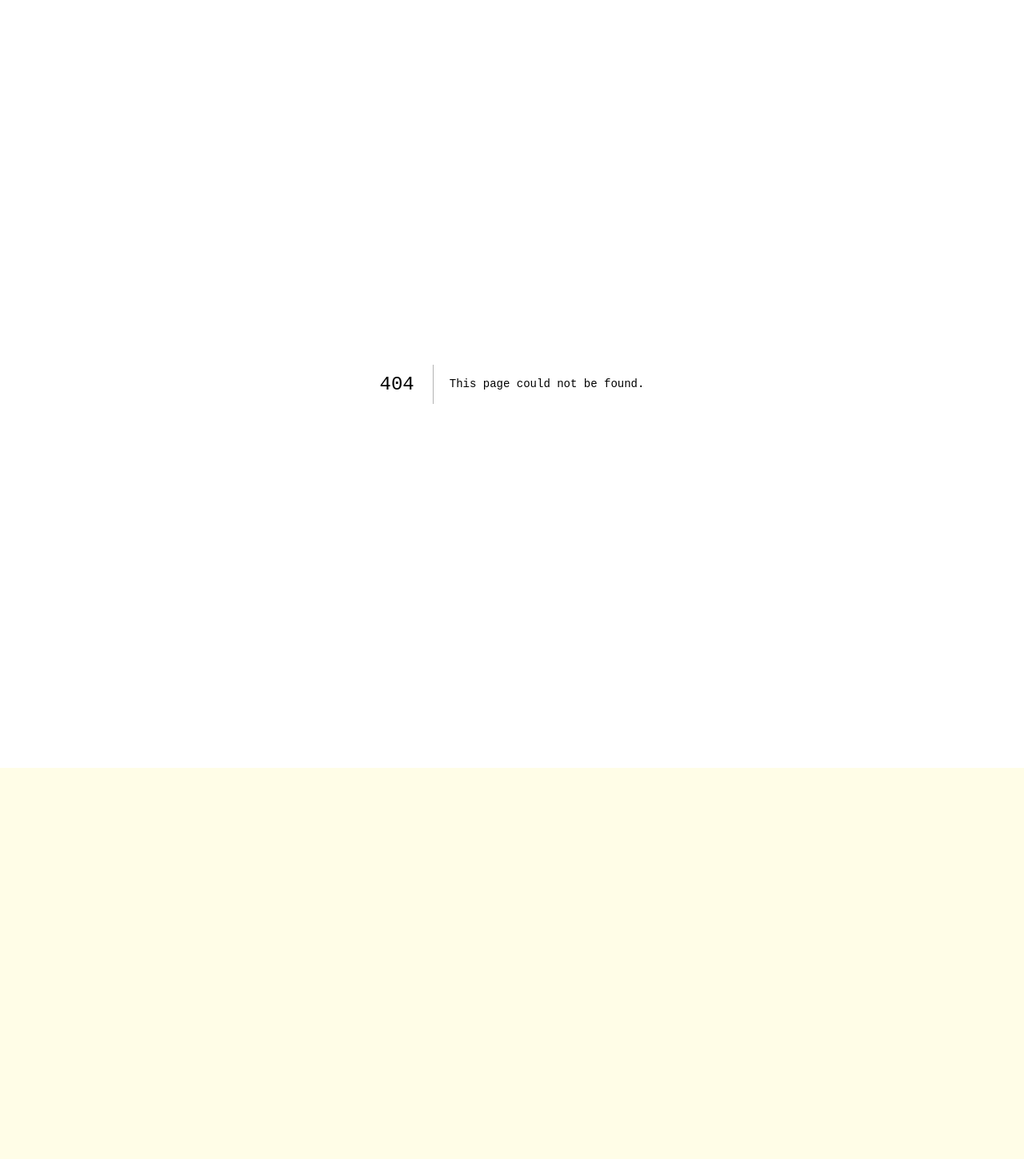
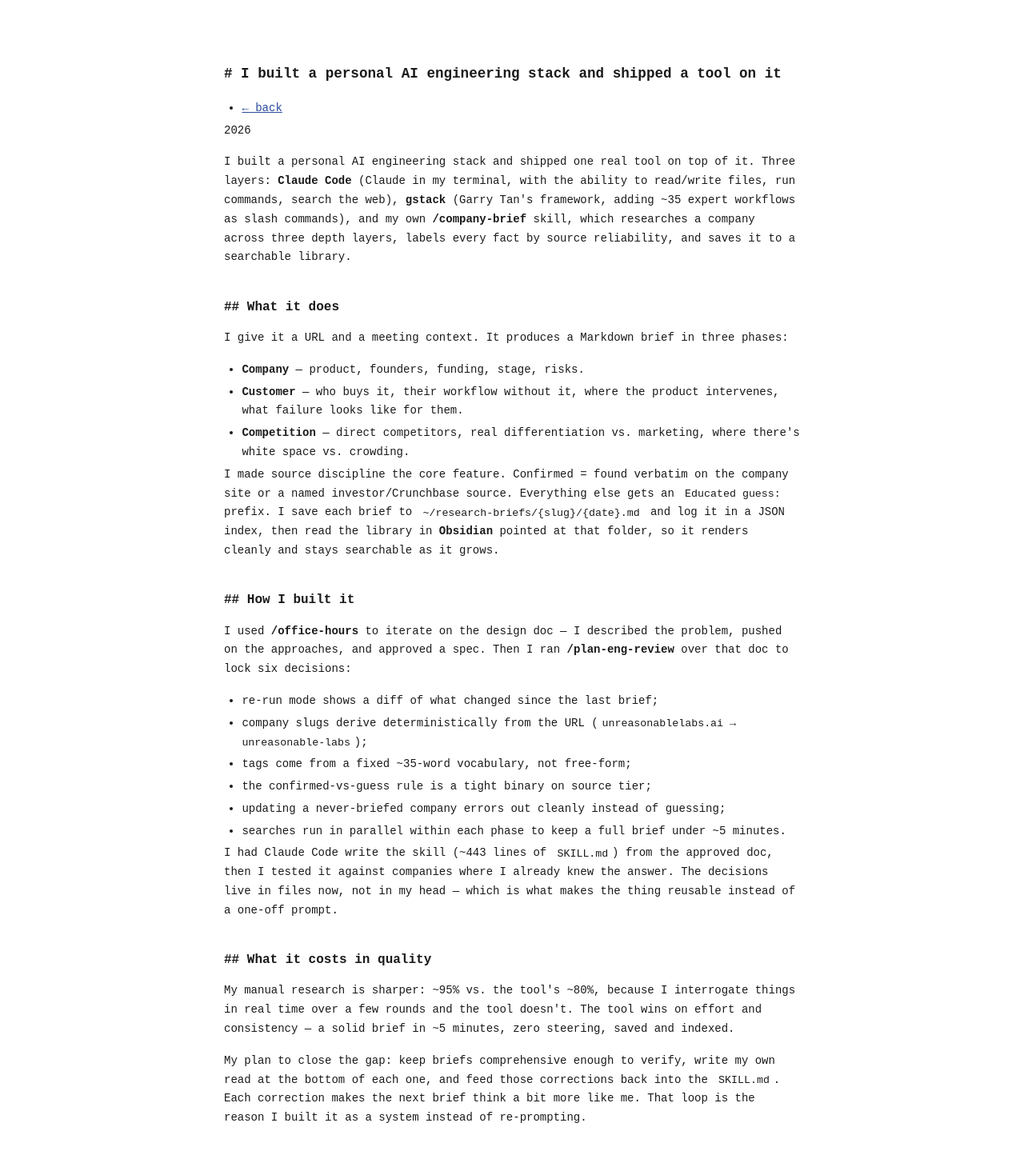
Before and after one commit to ballyc/site, a Next.js app: page /my-AI-engineering-stack in a window 1280 px wide. Before the commit this address had no page. Shown: the top 1449 px of the page at 80% size. Before the commit the page ends 960 px from the top, so only its background shows below. Built offline with nearby package versions, Linux system fonts and the light colour scheme.

Commit message:
update site

```diff
--- a/src/app/globals.css
+++ b/src/app/globals.css
@@ -81,3 +81,25 @@
 section {
   margin-bottom: 0;
 }
+
+/* --- additions for post pages --- */
+
+/* Body paragraphs */
+p {
+  margin-bottom: 1rem;
+  line-height: 1.7;
+}
+
+/* Inline code — file paths, slugs, command names */
+code {
+  font-family: 'Courier New', Courier, monospace;
+  background-color: #ffffff;
+  padding: 0.05rem 0.3rem;
+  border-radius: 2px;
+  font-size: 0.95em;
+}
+
+/* strong is already bold by default, but keep it consistent with .proj weight */
+strong {
+  font-weight: bold;
+}
--- /dev/null
+++ b/src/app/my-AI-engineering-stack/page.tsx
@@ -0,0 +1,79 @@
+export default function CompanyBriefPost() {
+  return (
+    <main>
+
+      <h1># I built a personal AI engineering stack and shipped a tool on it</h1>
+
+      <ul>
+        <li><a href="/">← back</a></li>
+      </ul>
+
+      <p>
+        2026
+      </p>
+
+      <p>
+        I built a personal AI engineering stack and shipped one real tool on top of it. Three layers:{' '}
+        <strong>Claude Code</strong> (Claude in my terminal, with the ability to read/write files, run commands, search the web),{' '}
+        <strong>gstack</strong> (Garry Tan&apos;s framework, adding ~35 expert workflows as slash commands), and my own{' '}
+        <strong>/company-brief</strong> skill, which researches a company across three depth layers, labels every fact by source reliability, and saves it to a searchable library.
+      </p>
+
+      <h2>## What it does</h2>
+
+      <p>
+        I give it a URL and a meeting context. It produces a Markdown brief in three phases:
+      </p>
+
+      <ul>
+        <li><strong>Company</strong> — product, founders, funding, stage, risks.</li>
+        <li><strong>Customer</strong> — who buys it, their workflow without it, where the product intervenes, what failure looks like for them.</li>
+        <li><strong>Competition</strong> — direct competitors, real differentiation vs. marketing, where there&apos;s white space vs. crowding.</li>
+      </ul>
+
+      <p>
+        I made source discipline the core feature. Confirmed = found verbatim on the company site or a named investor/Crunchbase source. Everything else gets an <code>Educated guess:</code> prefix. I save each brief to{' '}
+        <code>~/research-briefs/&#123;slug&#125;/&#123;date&#125;.md</code> and log it in a JSON index, then read the library in <strong>Obsidian</strong> pointed at that folder, so it renders cleanly and stays searchable as it grows.
+      </p>
+
+      <h2>## How I built it</h2>
+
+      <p>
+        I used <strong>/office-hours</strong> to iterate on the design doc — I described the problem, pushed on the approaches, and approved a spec. Then I ran <strong>/plan-eng-review</strong> over that doc to lock six decisions:
+      </p>
+
+      <ul>
+        <li>re-run mode shows a diff of what changed since the last brief;</li>
+        <li>company slugs derive deterministically from the URL (<code>unreasonablelabs.ai → unreasonable-labs</code>);</li>
+        <li>tags come from a fixed ~35-word vocabulary, not free-form;</li>
+        <li>the confirmed-vs-guess rule is a tight binary on source tier;</li>
+        <li>updating a never-briefed company errors out cleanly instead of guessing;</li>
+        <li>searches run in parallel within each phase to keep a full brief under ~5 minutes.</li>
+      </ul>
+
+      <p>
+        I had Claude Code write the skill (~443 lines of <code>SKILL.md</code>) from the approved doc, then I tested it against companies where I already knew the answer. The decisions live in files now, not in my head — which is what makes the thing reusable instead of a one-off prompt.
+      </p>
+
+      <h2>## What it costs in quality</h2>
+
+      <p>
+        My manual research is sharper: ~95% vs. the tool&apos;s ~80%, because I interrogate things in real time over a few rounds and the tool doesn&apos;t. The tool wins on effort and consistency — a solid brief in ~5 minutes, zero steering, saved and indexed.
+      </p>
+
+      <p>
+        My plan to close the gap: keep briefs comprehensive enough to verify, write my own read at the bottom of each one, and feed those corrections back into the <code>SKILL.md</code>. Each correction makes the next brief think a bit more like me. That loop is the reason I built it as a system instead of re-prompting.
+      </p>
+
+      <h2>## Stack status</h2>
+
+      <ul>
+        <li>Claude Code — working.</li>
+        <li>gstack — working.</li>
+        <li>/company-brief — working; I designed, built, and tested it on real companies.</li>
+        <li>gbrain (a memory layer I also installed) — set up on an external drive, but the database is empty and not yet wired into Claude Code. Not required for /company-brief.</li>
+      </ul>
+
+    </main>
+  )
+}
```
Also changed, not shown: src/app/page.tsx (+5 -13 lines).
